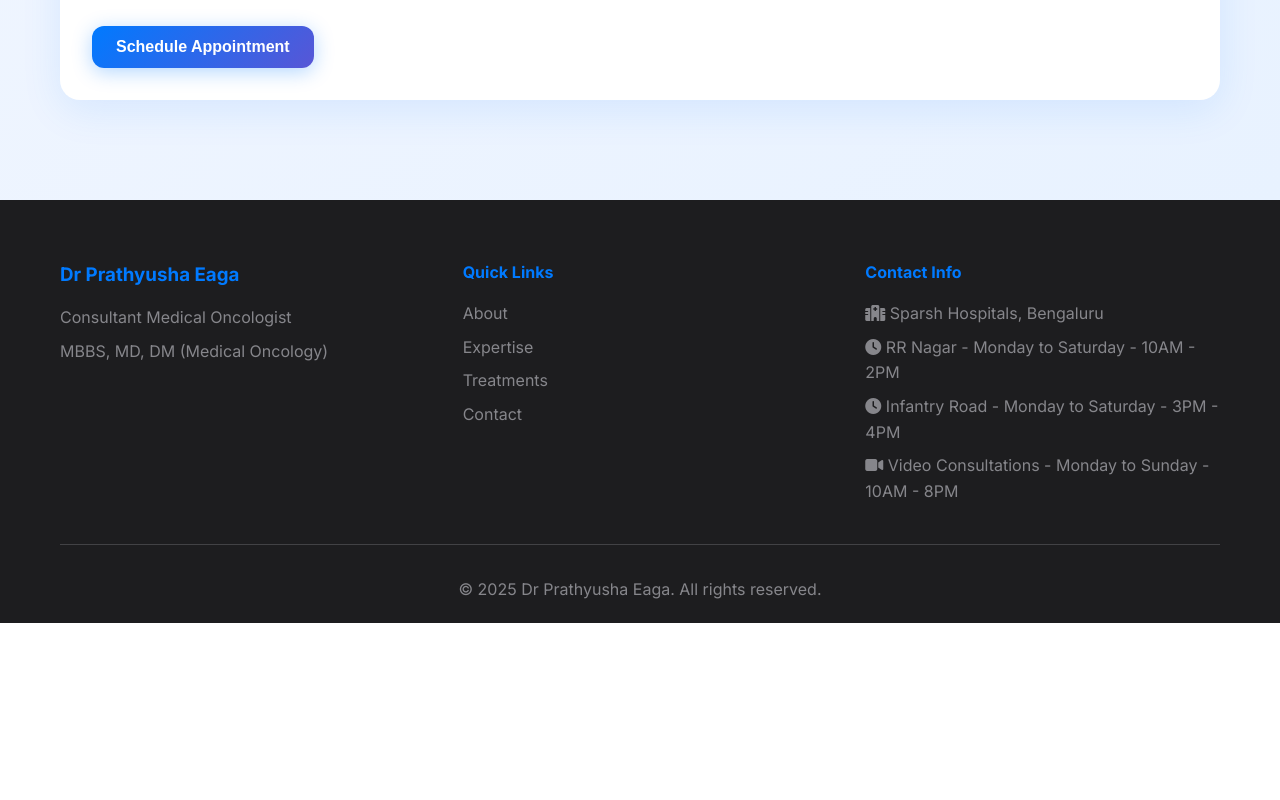
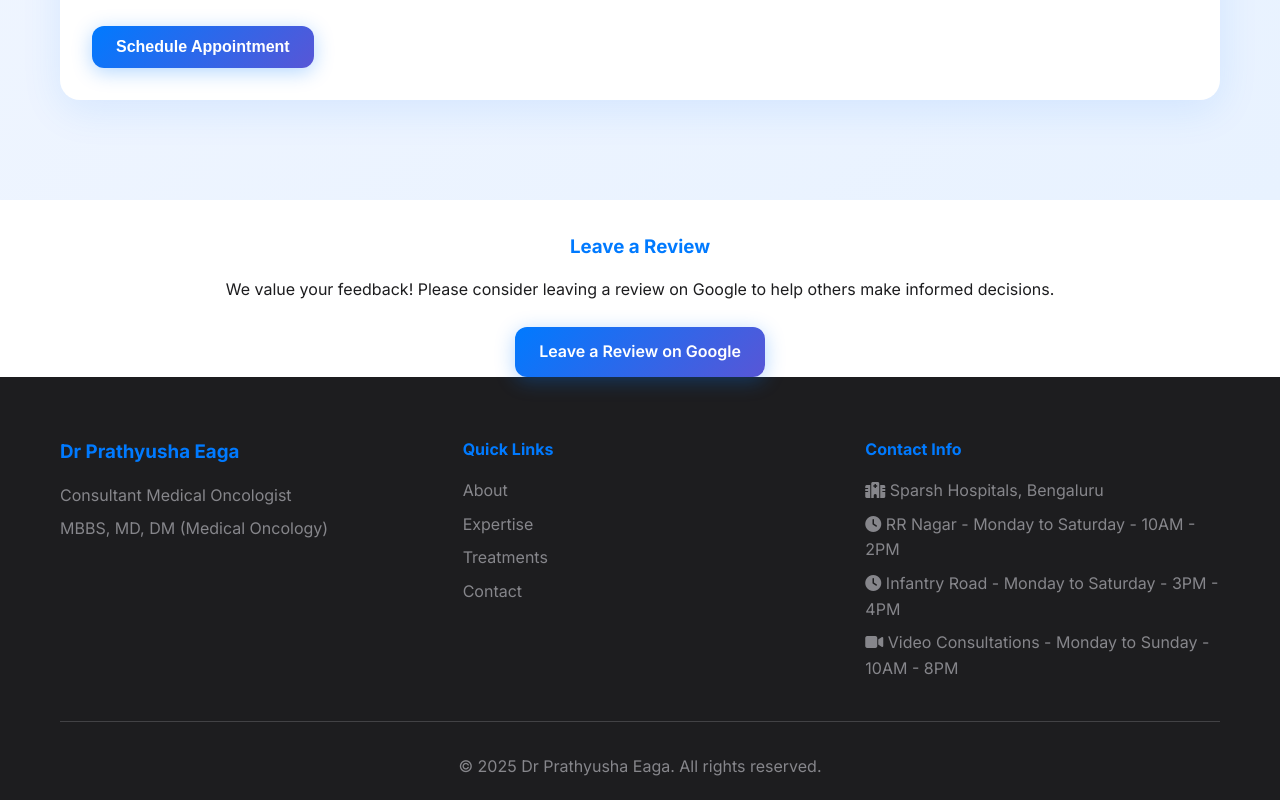
Before and after one commit to pratty2304/dr-prathyusha-website, a website: page index.html in a window 1280 px wide. Shown: the part 5782-6582 px from the top of the page. Before the commit the page ends 6405 px from the top, so only its background shows below. Drawn offline with Linux system fonts and the light colour scheme.

Commit message:
Add 'Leave a Review' section with Google review link below appointment form

```diff
--- a/index.html
+++ b/index.html
@@ -310,6 +310,15 @@
         </div>
     </section>
 
+    <!-- Leave a Review Section -->
+    <section id="leave-review" class="leave-review-section">
+        <div class="container" style="text-align:center; margin-top: 2rem;">
+            <h3 style="color:#007AFF; font-weight:700; margin-bottom:1rem;">Leave a Review</h3>
+            <p style="margin-bottom:1.5rem;">We value your feedback! Please consider leaving a review on Google to help others make informed decisions.</p>
+            <a href="https://g.page/r/CfdCgubzEWe4EAI/review" target="_blank" rel="noopener" class="btn btn-primary" style="display:inline-block; min-width:220px;">Leave a Review on Google</a>
+        </div>
+    </section>
+
     <!-- Footer -->
     <footer class="footer">
         <div class="container">
```
